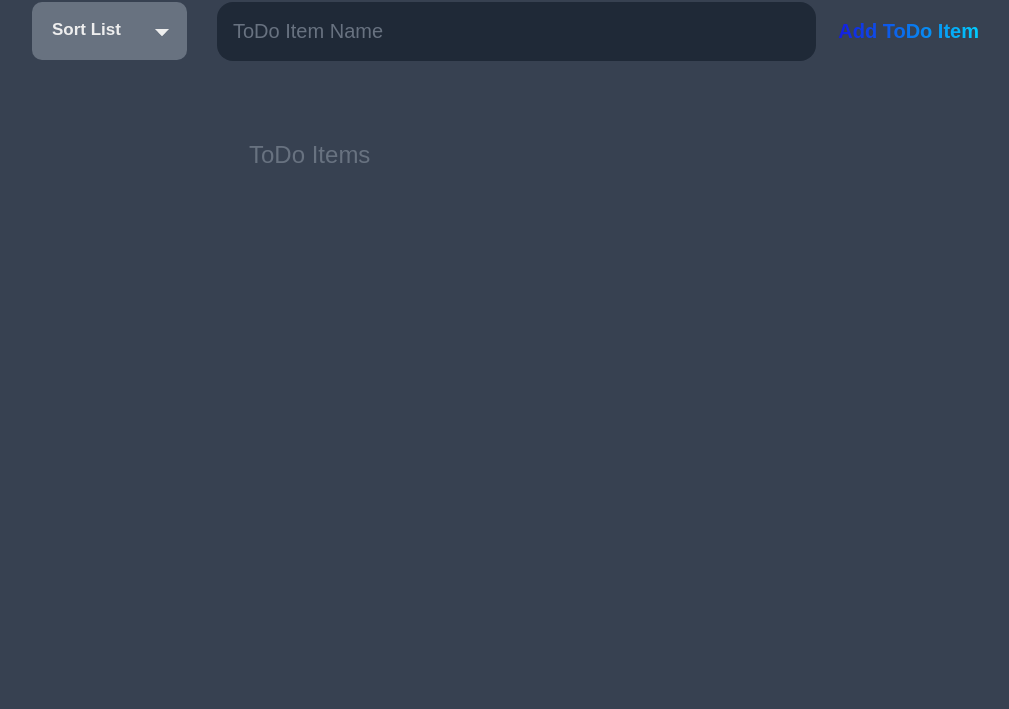
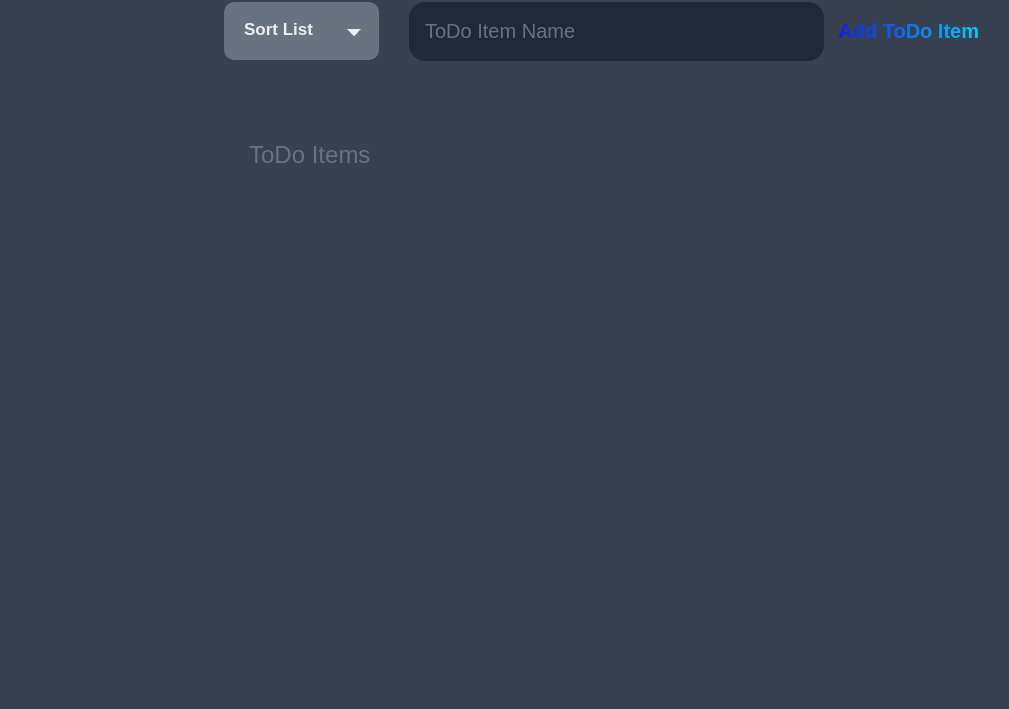
Before and after one commit to A-Abra/ToDo-List, a plain HTML site: page index.html in a window 1280 px wide. Shown: the part 91-800 px from the top of the page, without its empty margins (39-1048 px from the left). Drawn offline with Linux system fonts and the light colour scheme.

Commit message:
Fixed header formatting

```diff
--- a/main.css
+++ b/main.css
@@ -56,8 +56,7 @@ button {
     background-color: var(--darker);
     padding: 1rem;
     border-radius: 1rem;
-    margin-right: 1rem;
-    margin-left: -12rem;
+    margin-right: 0.5rem;
     color: var(--light);
     font-size: 1.25rem;
 }
@@ -106,7 +105,7 @@ button {
     font-weight: 600;
     cursor: pointer;
     position: relative;
-    left: -200px;
+    left: -0.5rem;
     transition: all ease-in-out 0.3s;
 }
 
@@ -128,7 +127,7 @@ button {
     box-shadow: 0px 0px 4px -2px rgba(0, 0, 0, 0.5);
     margin-top: 17px;
     position: absolute;
-    left: -200px;
+    left: -0.9rem;
     top: 100%;
     display: none;
     background-color: #ffffff;
--- a/main.js
+++ b/main.js
@@ -23,10 +23,7 @@ window.addEventListener('load', () => {
         input.value = "";
     });
 
-
-
     document.querySelectorAll('.dropdown-toggle').forEach(dropDownFunc);
-
     // Dropdown Open and Close function
     function dropDownFunc(dropDown) {
         console.log(dropDown.classList.contains('click-dropdown'));
```
Also changed, not shown: index.html (+1 -1 lines).
